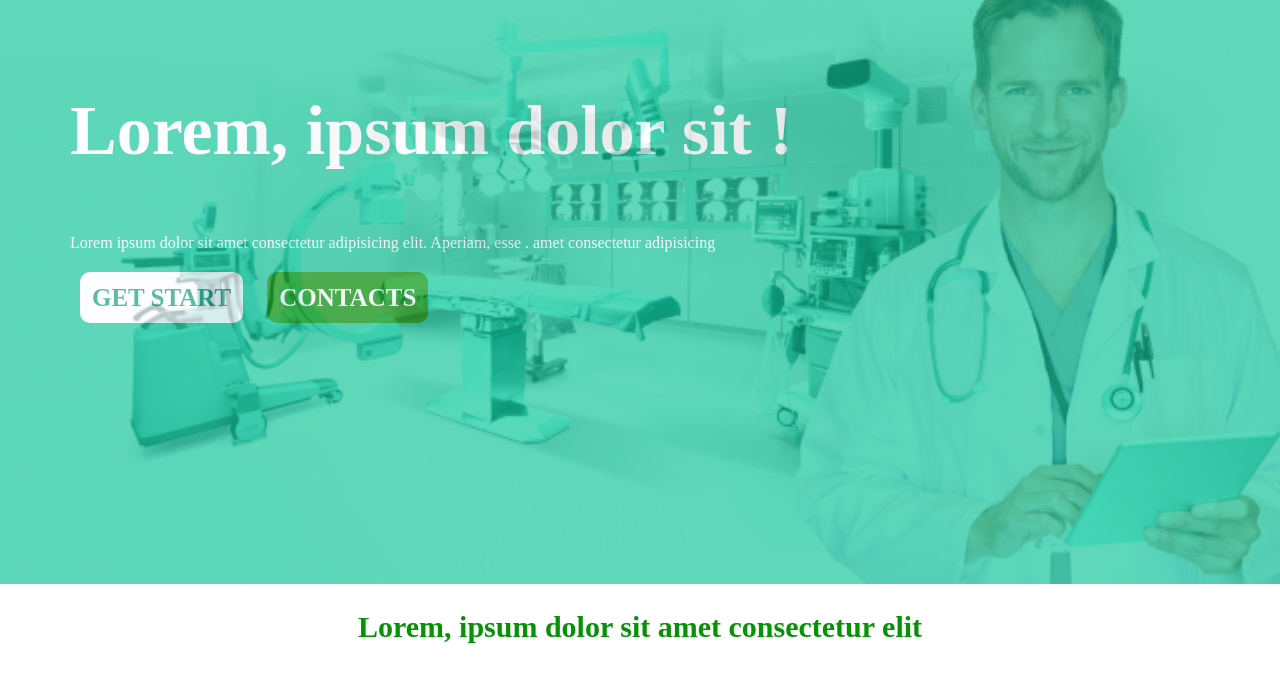
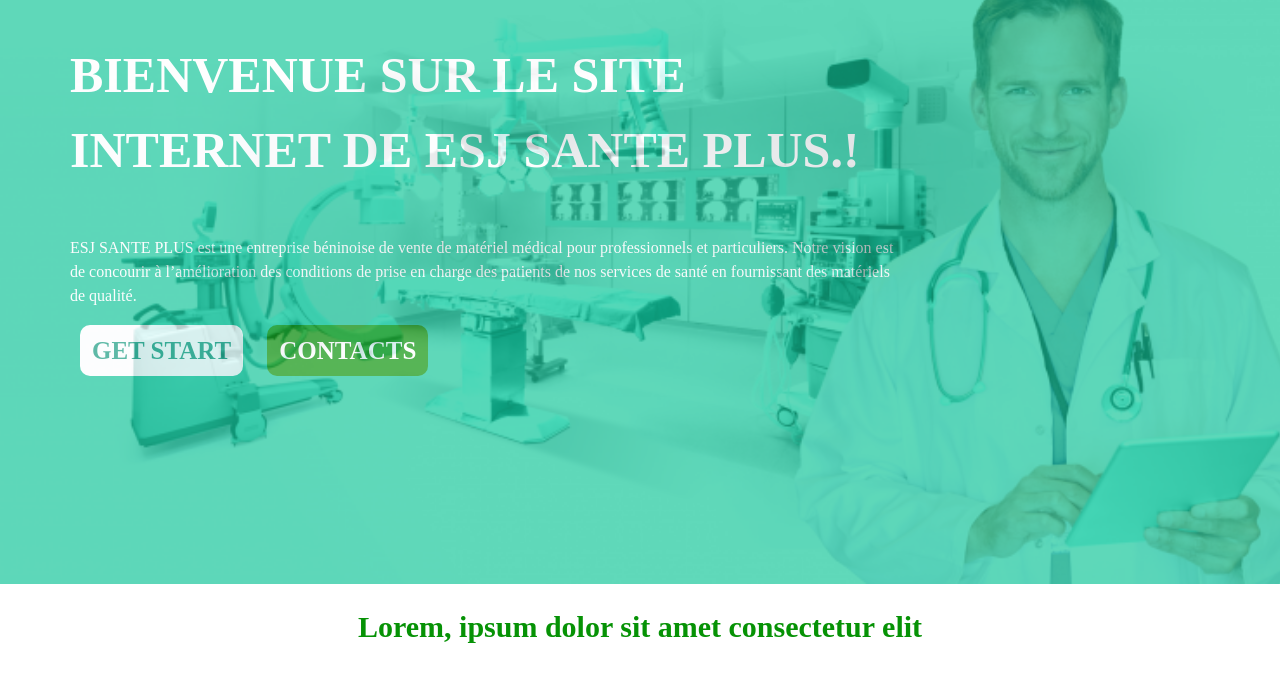
Before and after one commit to SEWENDA-Tchaou/Sant-_Plus, a plain HTML site: page index.html in a window 1280 px wide. Shown: the part 112-788 px from the top of the page. Drawn offline with nearby package versions, Linux system fonts and the light colour scheme.

Commit message:
add text on acceuil page

```diff
--- a/index.html
+++ b/index.html
@@ -59,9 +59,9 @@
     <div class="image_page_acceuille  md:w-full md:block " id="Acceuil">
         <div class="background_acceuil">
             <div class="text_acceuil md:w-full">
-                <h1 class="text-[40px] pl-[40px] md:pl-[70px] pt-[190px] md:text-[70px]  font-[700] text-[#fff]">Lorem, ipsum dolor sit !</h1> <br><br>
+                <h1 class="text-[40px] pl-[40px] md:pl-[70px] pt-[150px] md:text-[50px]  md:w-[900px] font-[700] text-[#fff]">BIENVENUE SUR LE SITE INTERNET DE ESJ SANTE PLUS.!</h1> <br><br>
 
-                <p class=" pl-[40px] md:pl-[70px]  text-[#fff] font-[400]">Lorem ipsum dolor sit amet consectetur adipisicing elit. Aperiam, esse . amet consectetur adipisicing</p>
+                <p class=" pl-[40px] md:pl-[70px]  text-[#fff] md:w-[900px] font-[400]">ESJ SANTE PLUS est une entreprise béninoise de vente de matériel médical pour professionnels et particuliers. Notre vision est de concourir à l’amélioration des conditions de prise en charge des patients de nos services de santé en fournissant des matériels de qualité.</p>
             </div> <br>
             <div class="boutton_contact pl-[40px] md:pl-[70px] ">
                 <a href="" class="get_start text-[#149B7D] bg-[#fff] font-[600] p-3">GET START</a>
@@ -158,29 +158,6 @@
                 </div>
             </div>
 
-            <!-- <div class="ee max-sm:ml-[38px] justify-center justify-around mx-[70px] flex flex-wrap">
-                <div class="  sm:1/2 lg: 1/3 sm: my-[30px] md: mr-[50px]">
-                    <div class="cv bg-[#fff] w-[300px] h-[300px] px-5 py-3">
-                        <img src="./assets/images/chaise_roulant.png" class="dd   " alt=""> <br>
-                        <p class="text-[#149B7D] px-1 text-2xl">Lorem ipsum, dolor sit</p>
-                    </div>
-                </div>
-
-                <div class="  sm:1/2 lg: 1/3 sm: ml-[10px] sm: my-[30px] md: mx-[50px]">
-                    <div class="cv_ bg-[#fff] w-[300px] h-[300px]    py-0 py-sm md:py-5 md:px-5">
-                        <img src="./assets/images/materiel_medical.png"  class="dd  "  alt=""> <br> <br>
-                        <p class="text-[#149B7D] px-5 text-2xl">Lorem ipsum, dolor sit</p>
-                    </div>
-                </div>
-
-                <div class="   sm:1/2 lg: 1/3  sm: my-[30px]">
-                    <div class="cv bg-[#fff] w-[300px] h-[300px] mb-[30px] px-8 py-5 ">
-                        <img src="./assets/images/croix_vert.png" class="dd   " alt=""> <br>
-                        <p class="text-[#149B7D] px-2 text-2xl">Lorem ipsum, dolor sit</p>
-                    </div>
-                </div>
-            </div> -->
-
         </div>
     </div>
 
```
